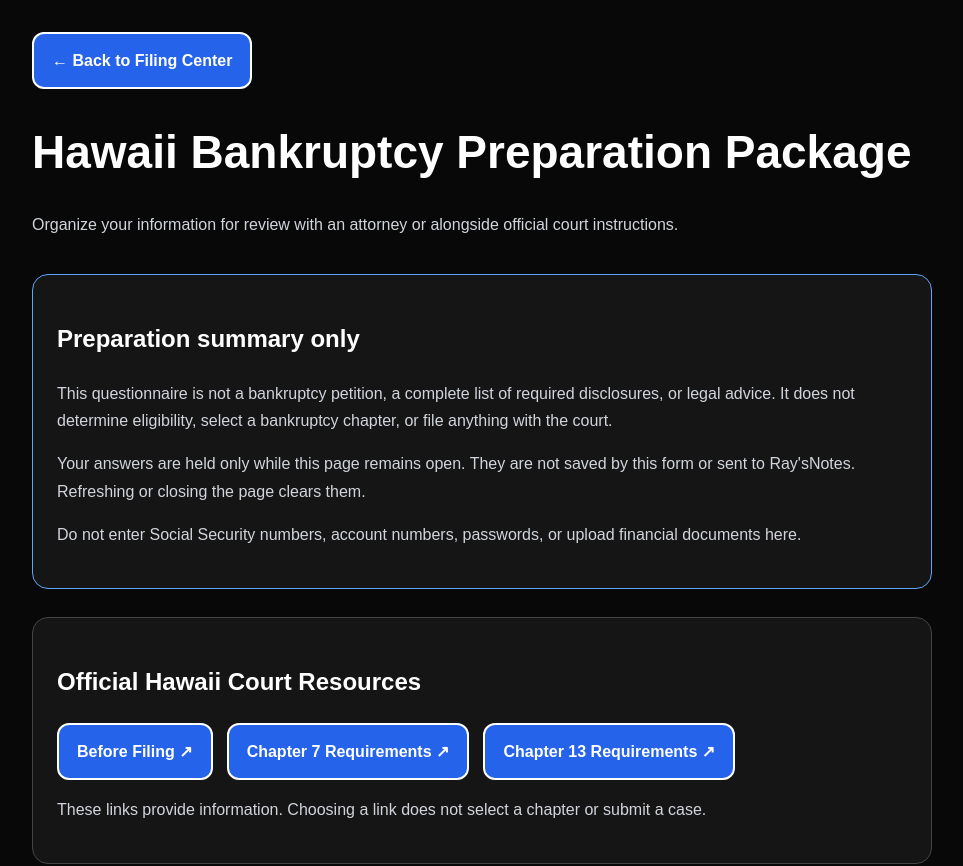
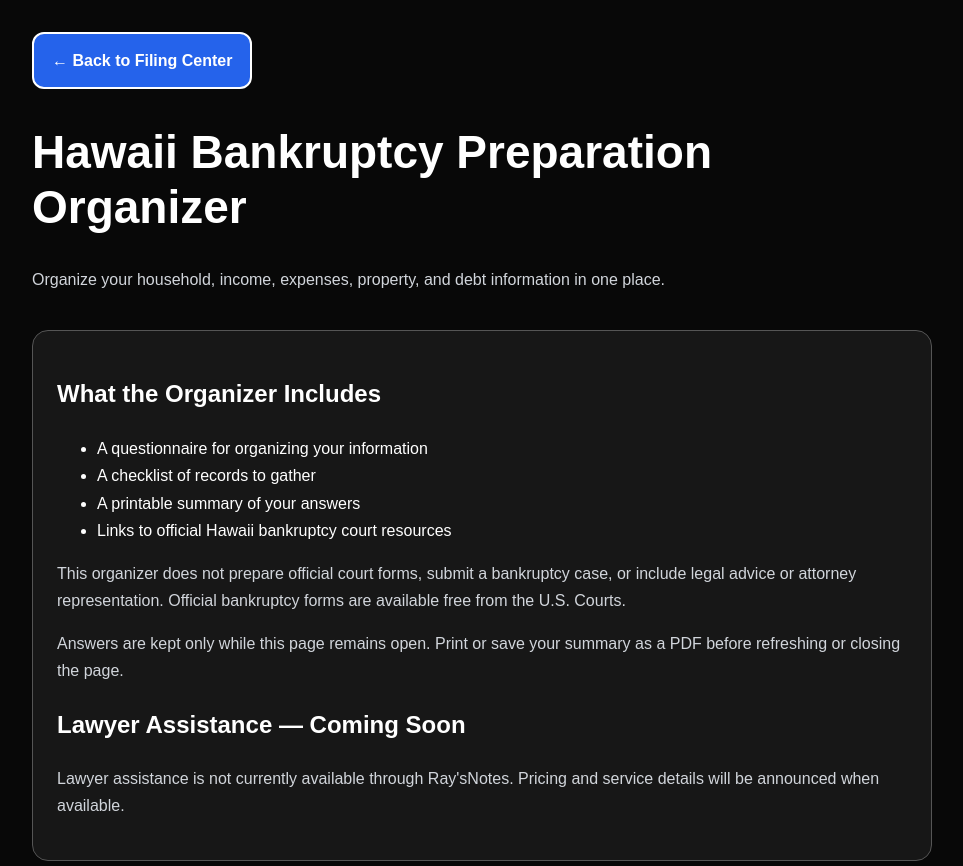
Before and after one commit to greentreerecord-hue/raysnote3, a Next.js app: page /filing-center/bankruptcy in a window 1280 px wide. Shown: the top 866 px of the page, without its empty margins (158-1121 px from the left). Built offline with nearby package versions, Linux system fonts and the light colour scheme.

Commit message:
Update Hawaii organizer description

```diff
--- a/app/filing-center/bankruptcy/page.tsx
+++ b/app/filing-center/bankruptcy/page.tsx
@@ -85,12 +85,48 @@ export default function HawaiiBankruptcyPage() {
         </nav>
 
         <header>
-          <h1>Hawaii Bankruptcy Preparation Package</h1>
-          <p>
-            Organize your information for review with an attorney
-            or alongside official court instructions.
-          </p>
-        </header>
+  <h1>Hawaii Bankruptcy Preparation Organizer</h1>
+  <p>
+    Organize your household, income, expenses, property, and debt
+    information in one place.
+  </p>
+</header>
+
+<section
+  className="screen-only"
+  style={{
+    marginTop: "24px",
+    padding: "24px",
+    border: "1px solid #555",
+    borderRadius: "16px",
+    background: "#171717",
+    color: "#ffffff",
+  }}
+>
+  <h2>What the Organizer Includes</h2>
+  <ul>
+    <li>A questionnaire for organizing your information</li>
+    <li>A checklist of records to gather</li>
+    <li>A printable summary of your answers</li>
+    <li>Links to official Hawaii bankruptcy court resources</li>
+  </ul>
+  <p>
+    This organizer does not prepare official court forms, submit a
+    bankruptcy case, or include legal advice or attorney representation.
+    Official bankruptcy forms are available free from the U.S. Courts.
+  </p>
+  <p>
+    Answers are kept only while this page remains open. Print or save
+    your summary as a PDF before refreshing or closing the page.
+  </p>
+
+  <h2>Lawyer Assistance — Coming Soon</h2>
+  <p>
+    Lawyer assistance is not currently available through Ray&apos;sNotes.
+    Pricing and service details will be announced when available.
+  </p>
+</section>
+
 
         <section className="notice">
           <h2>Preparation summary only</h2>
```
